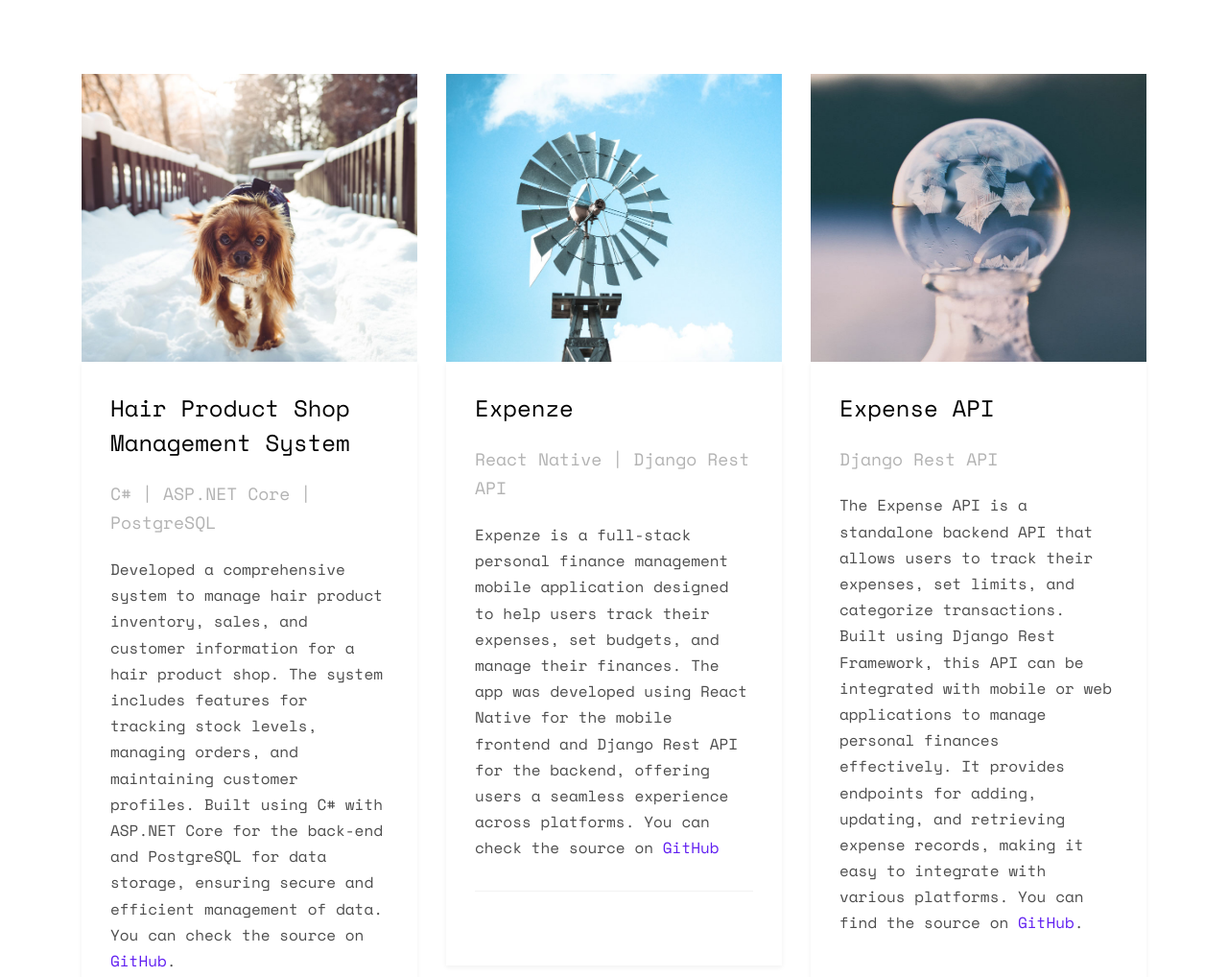
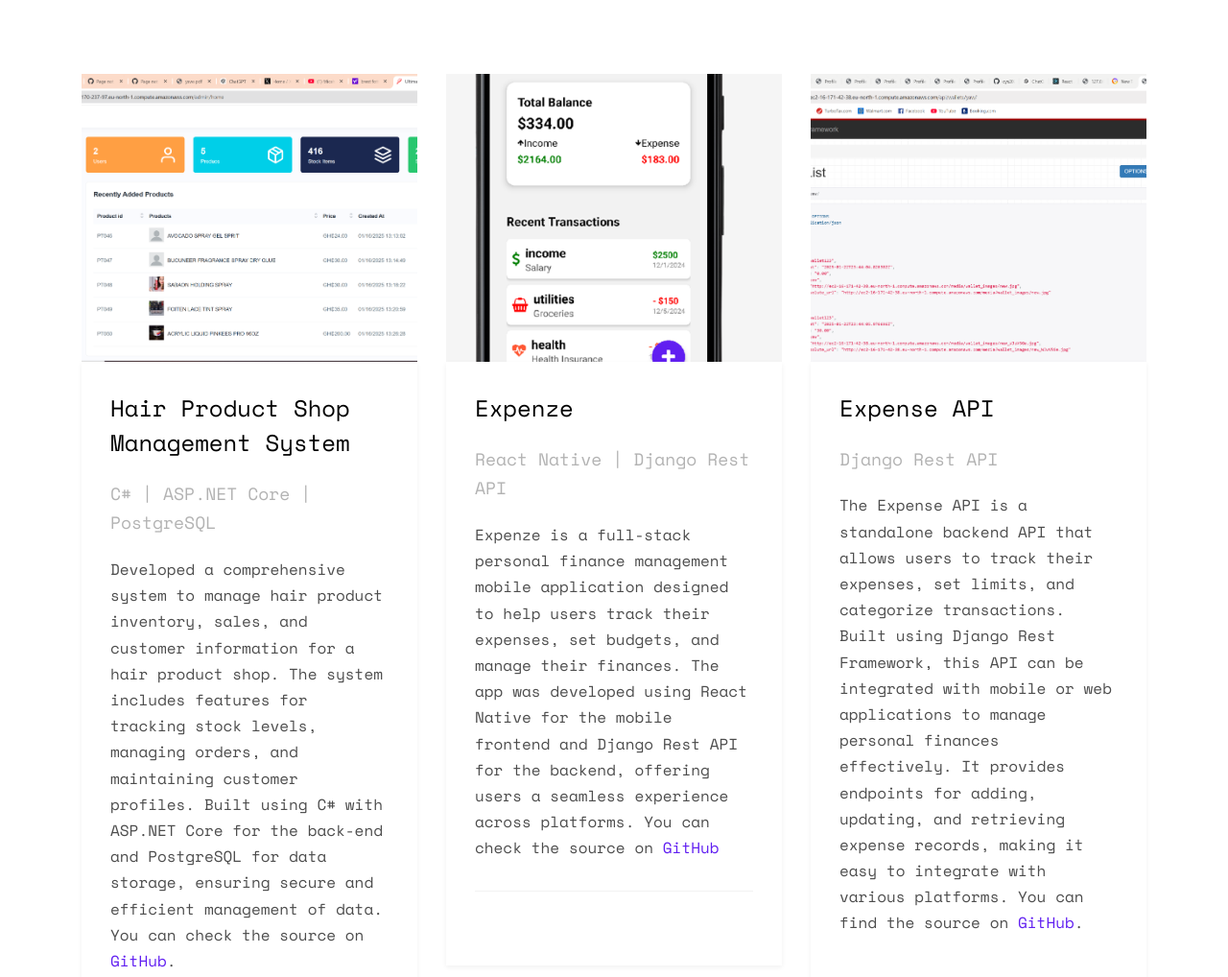
Before and after one commit to oys2021/porfolio-site, a website: page public/index.html in a window 1280 px wide. Shown: the part 5316-6334 px from the top of the page at 96% size. Drawn offline with nearby package versions, Linux system fonts and the light colour scheme; some packages are replaced by stand-ins of ours; no server answers; files whose address does not match are found by name.

Commit message:
update images

```diff
--- a/public/index.html
+++ b/public/index.html
@@ -3,7 +3,7 @@
 	<head>
 	<meta charset="utf-8">
 	<meta http-equiv="X-UA-Compatible" content="IE=edge">
-	<title>Profile &mdash; Free Website Template, Free HTML5 Template by freehtml5.co</title>
+	<title>Profile &mdash; Oys</title>
 	<meta name="viewport" content="width=device-width, initial-scale=1">
 	<meta name="description" content="Free HTML5 Website Template by freehtml5.co" />
 	<meta name="keywords" content="free website templates, free html5, free template, free bootstrap, free website template, html5, css3, mobile first, responsive" />
@@ -363,9 +363,9 @@
 				<div class="col-md-8 col-md-offset-2 text-center fh5co-heading">
 					<h2>Projects</h2>
 					<blockquote>
-						"Software is a great combination between artistry and engineering."
-						<footer>- Bill Gates</footer>
-					</blockquote>
+    "Software is a great combination between artistry and engineering."
+    <footer>- Bill Gates</footer>
+</blockquote>
 
 
 
@@ -374,7 +374,7 @@
 			<div class="row">
 				<div class="col-md-4">
 					<div class="fh5co-blog animate-box">
-						<a href="#" class="blog-bg" style="background-image: url(images/portfolio-1.jpg);"></a>
+						<a href="#" class="blog-bg" style="background-image: url(images/hairprod.png);"></a>
 						<div class="blog-text">
 							<!-- <span class="posted_on">Nov. 15th 2024 - Jan. 15 2024</span> -->
 							<h3><a href="#">Hair Product Shop Management System</a></h3>
@@ -390,7 +390,7 @@
 				</div>
 				<div class="col-md-4">
 					<div class="fh5co-blog animate-box">
-						<a href="#" class="blog-bg" style="background-image: url(images/portfolio-2.jpg);"></a>
+						<a href="#" class="blog-bg" style="background-image: url(images/phone.png);"></a>
 						<div class="blog-text">
 							<!-- <span class="posted_on">Dec. 21st 2024 - Jan 18th 2025</span> -->
 							<h3><a href="#"><h3>Expenze</h3></a></h3>
@@ -406,7 +406,7 @@
 				</div>
 				<div class="col-md-4">
 					<div class="fh5co-blog animate-box">
-						<a href="#" class="blog-bg" style="background-image: url(images/portfolio-3.jpg);"></a>
+						<a href="#" class="blog-bg" style="background-image: url(images/eapi.png);"></a>
 						<div class="blog-text">
 							<!-- <span class="posted_on">Dec. 21st 2024 - Jan 18th 2025</span> -->
 							<h3><a href="#"><h3>Expense API</h3></a></h3>
@@ -432,7 +432,7 @@
 		</div>
 	</div> -->
 
-	<div id="fh5co-consult">
+	<!-- <div id="fh5co-consult">
 		<div class="video fh5co-video" style="background-image: url(images/cover_bg_1.jpg);">
 			<div class="overlay"></div>
 		</div>
@@ -473,7 +473,7 @@
 
 			</form>
 		</div>
-	</div>
+	</div> -->
 
 	<!-- <div id="map" class="fh5co-map"></div>
 	</div> -->
@@ -482,7 +482,7 @@
 		<div class="container">
 			<div class="row">
 				<div class="col-md-12">
-					<p>&copy; 2025 Opoku Yaw Sarfo. All Rights Reserved.</p>
+					<p>&copy; 2025 Opoku Yaw Sarfo</a></p>
 				</div>
 			</div>
 		</div>
```
Also changed, not shown: public/images/eapi.png (added), public/images/hairprod.png (added), public/images/phone.png (added).
